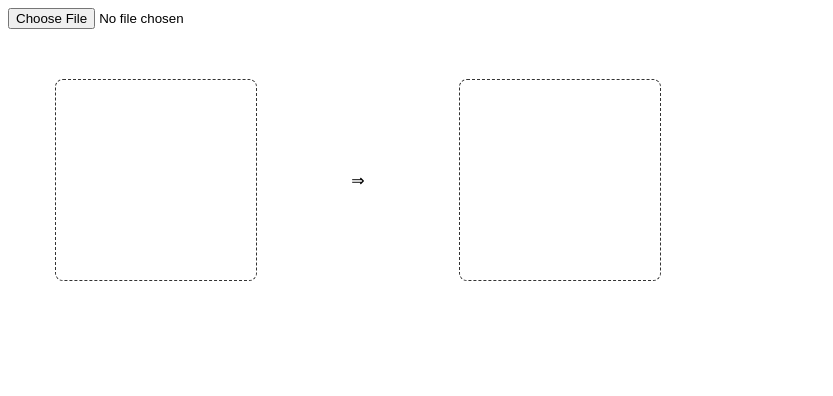
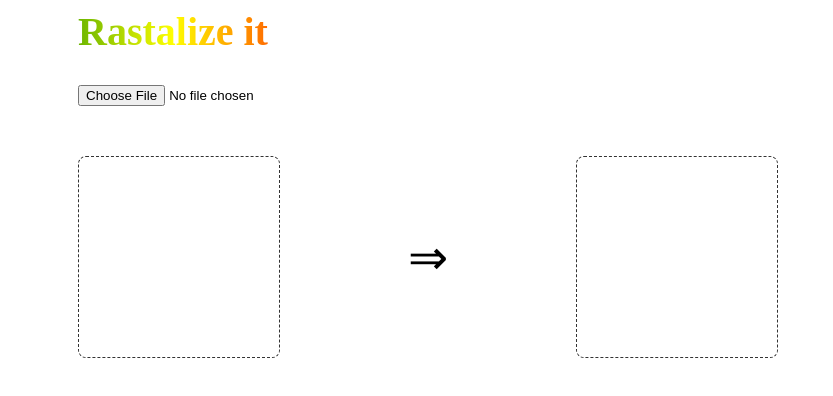
Before and after one commit to mmktomato/rastalize-it, a plain HTML site: page index.html in a window 1280 px wide. Shown: the whole page, without its empty margins (0-833 px from the left). Drawn offline with Linux system fonts and the light colour scheme.

Commit message:
add heading

```diff
--- a/index.css
+++ b/index.css
@@ -1,3 +1,12 @@
+h1 {
+    display: inline;
+    padding: 0 70px;
+    background: linear-gradient(90deg, green, yellow, red);
+    -webkit-background-clip: text;
+    -webkit-text-fill-color: transparent;
+    font-size: 2.5em;
+}
+
 canvas {
     max-width: 300px;
 }
@@ -7,10 +16,15 @@ canvas.empty {
     border-radius: 8px;
 }
 
-#wrap {
+.main {
+    padding: 30px 70px;
+}
+
+.wrap {
     margin-top: 50px;
     max-width: 700px;
     display: flex;
-    justify-content: space-around;
+    justify-content: space-between;
     align-items: center;
+    font-size: 3em;
 }
--- a/index.html
+++ b/index.html
@@ -4,11 +4,14 @@
         <link rel="stylesheet" href="index.css" />
     </head>
     <body>
-        <input id="fileChoose" type="file" accept="image/*">
-        <div id="wrap">
-            <canvas id="original" width="200" height="200" class="empty"></canvas>
-            ⇒
-            <canvas id="rastalized" width="200" height="200" class="empty"></canvas>
+        <h1>Rastalize it</h1>
+        <div class="main">
+            <input id="fileChoose" type="file" accept="image/*">
+            <div class="wrap">
+                <canvas id="original" width="200" height="200" class="empty"></canvas>
+                ⇒
+                <canvas id="rastalized" width="200" height="200" class="empty"></canvas>
+            </div>
         </div>
 
         <script src="index.js"></script>
```
